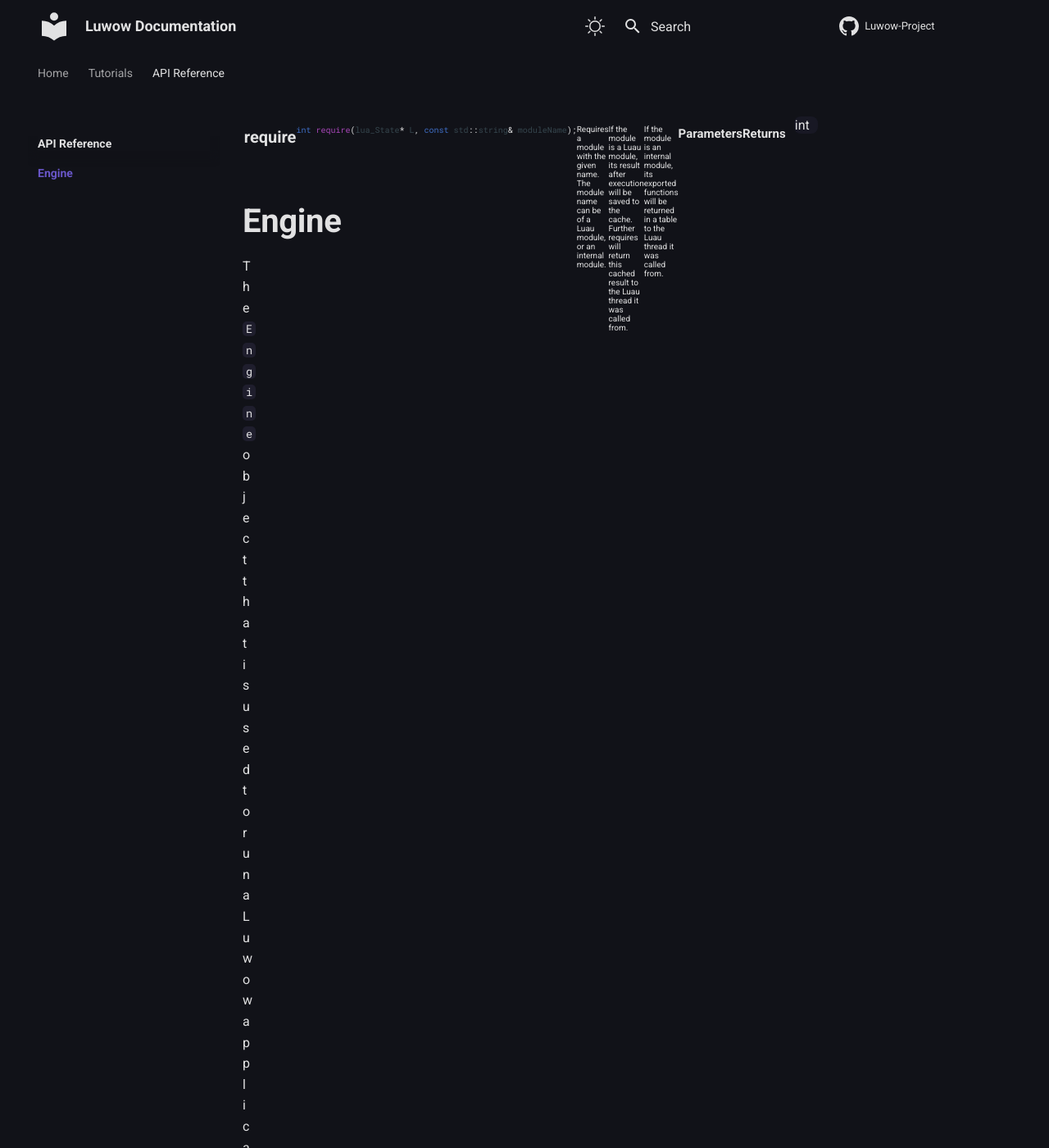
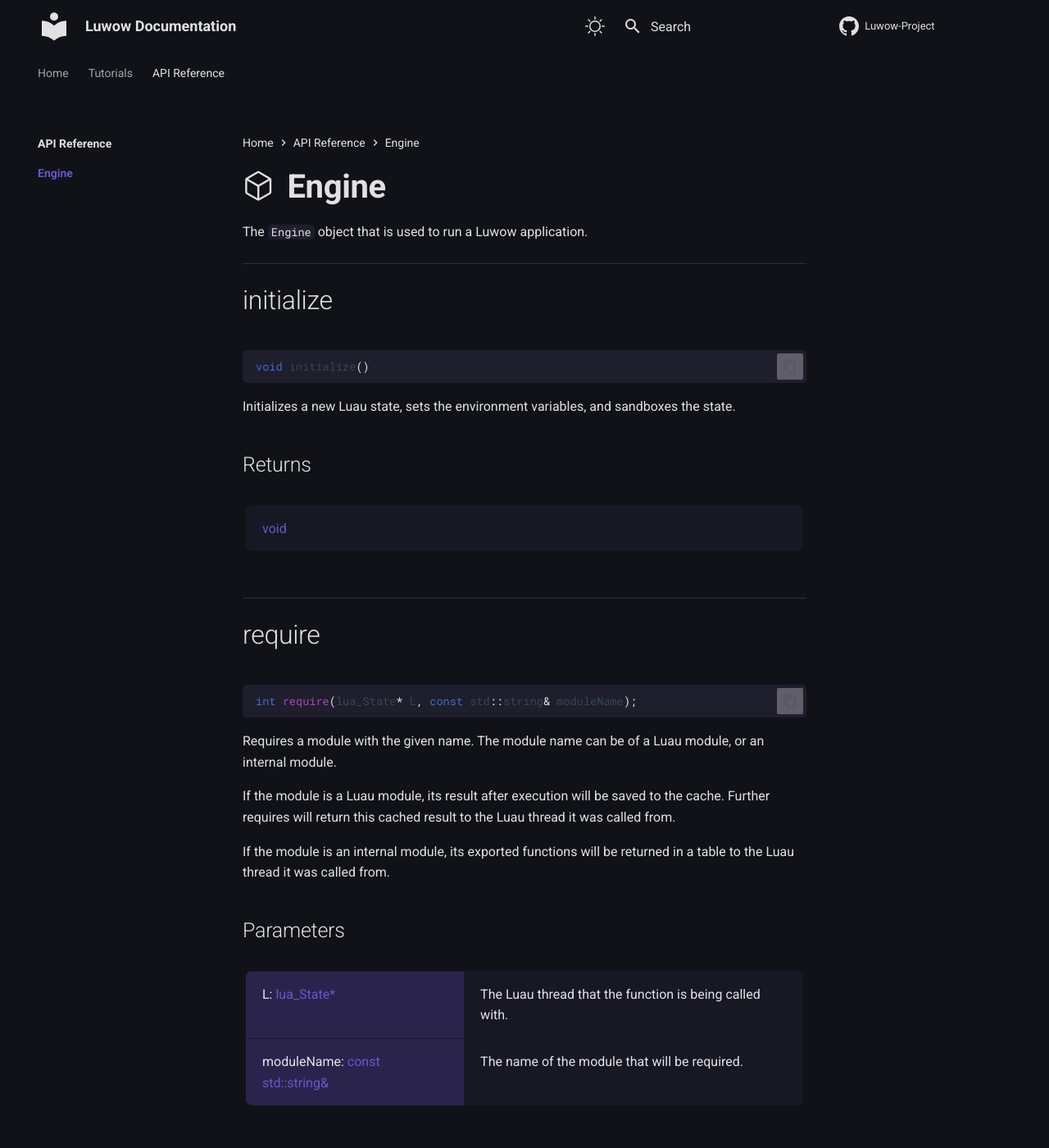
Before and after one commit to Luwow-Project/Documentation, an MkDocs documentation site: the page built from docs/api-reference/engine/index.md, in a window 1280 px wide and 1400 px high. Shown: the whole window at 82% size. Built offline with MkDocs 1.6.1 and Material for MkDocs 9.7.7, drawn with Linux system fonts in a browser that asks for light colours.

Commit message:
Fix the Documentation (5/?)

```diff
--- a/docs/api-reference/engine/index.md
+++ b/docs/api-reference/engine/index.md
@@ -28,7 +28,7 @@
             </tbody>
         </table>
     </div>
-</div>
+</span>
 
 -----
 
@@ -46,6 +46,22 @@
 
 ## Parameters
 
+<span markdown>
+    <div class="md-typeset__table">
+        <table>
+            <tbody>
+                <tr>
+                    <td class="api-param-highlight">L: <a href="">lua_State*</a></td>
+                    <td>The Luau thread that the function is being called with.</td>
+                </tr>
+                <tr>
+                    <td class="api-param-highlight">moduleName: <a href="">const std::string&</a></td>
+                    <td>The name of the module that will be required.</td>
+                </tr>
+            </tbody>
+        </table>
+    </div>
+</span>
 
 ## Returns
 <span markdown>
@@ -58,6 +74,6 @@
             </tbody>
         </table>
     </div>
-</div>
+</span>
 
 -----
```
